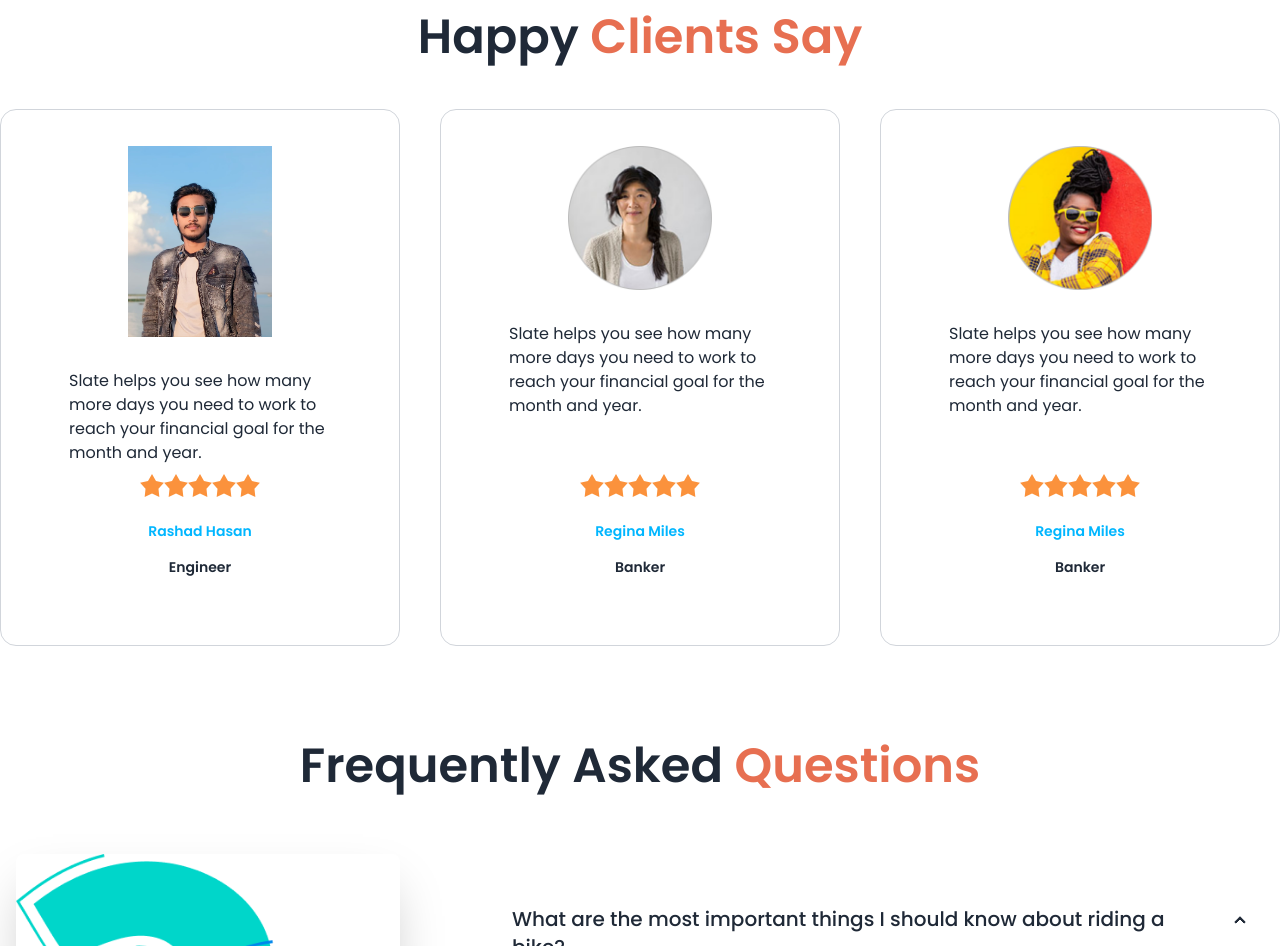
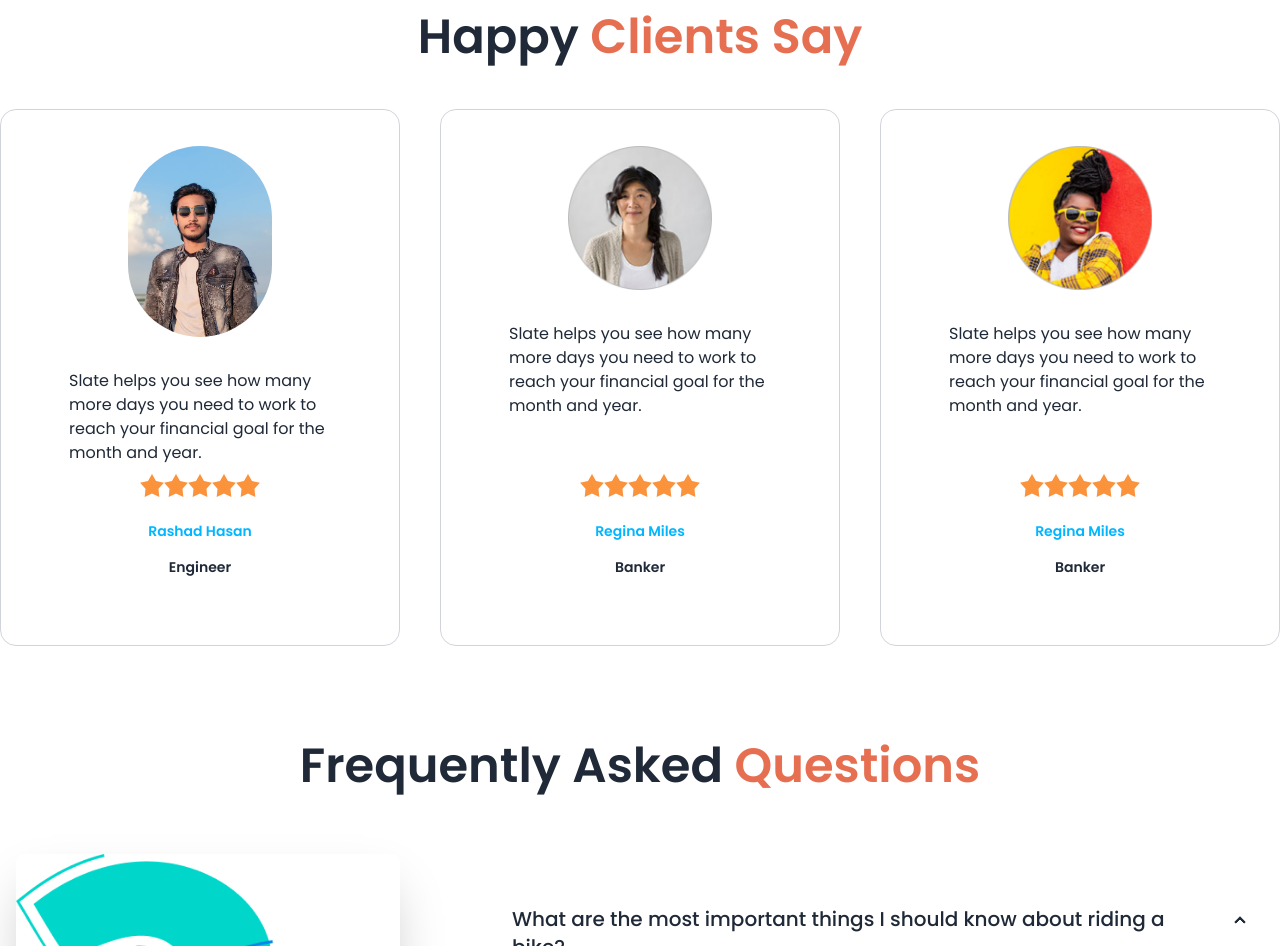
Before and after one commit to mirhimel012/Biker-Zone, a plain HTML site: page index.html in a window 1280 px wide. Shown: the part 1865-2811 px from the top of the page. Drawn offline with nearby package versions, Linux system fonts and the light colour scheme.

Commit message:
Rashad pic border radius added

```diff
--- a/index.html
+++ b/index.html
@@ -217,7 +217,7 @@
         <div class="grid gap-10 grid-cols-1 md:grid-cols-2 lg:grid-cols-3">
           <!-- first review -->
           <div class="card bg-base-100 border border-gray-300 p-9">
-            <figure><img class="w-36" src="images/others/himel.jpg" alt="Shoes" /></figure>
+            <figure><img class="w-36 rounded-full" src="images/others/himel.jpg" alt="Shoes" /></figure>
             <div class="card-body">
               <p>Slate helps you see how many more days you need to work to reach your financial goal for the month and year.</p>
               <div class="rating justify-center">
```
